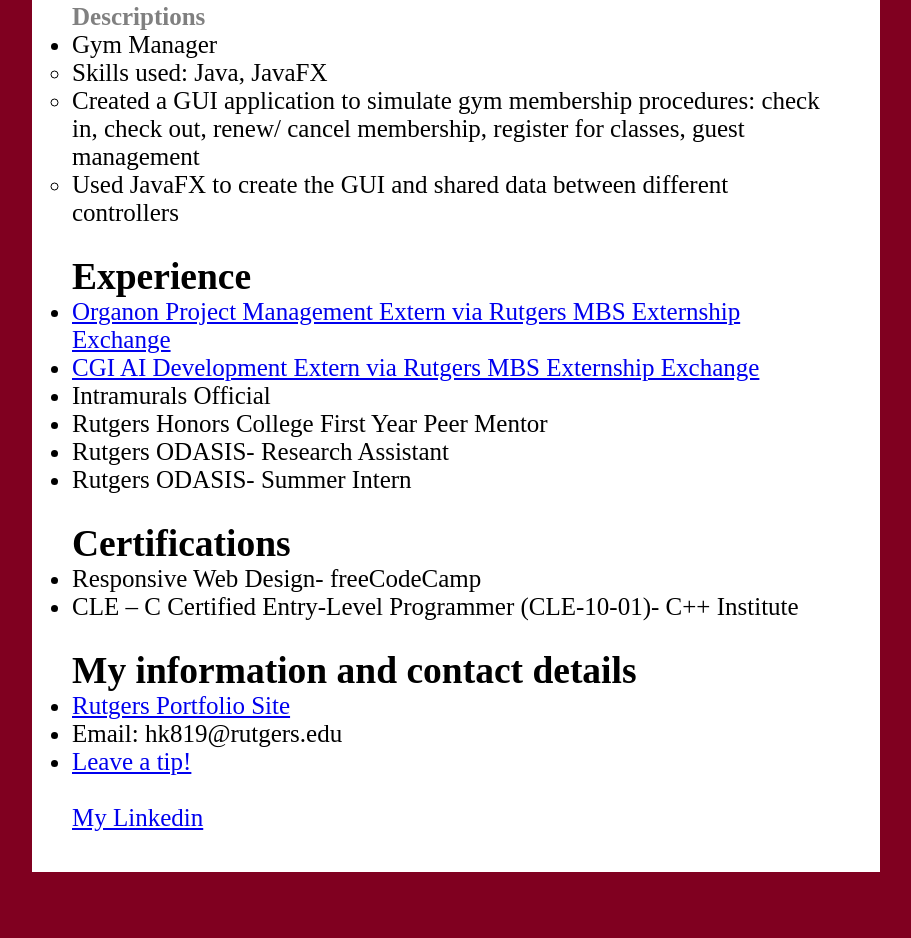
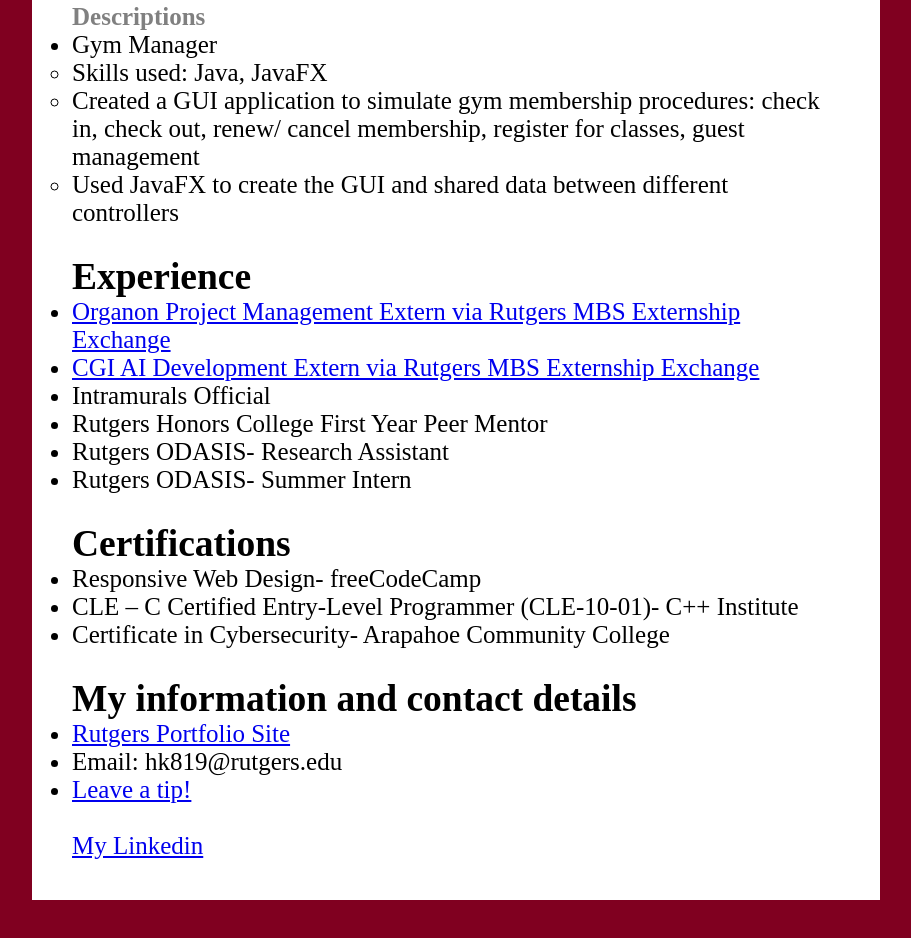
Before and after one commit to hkim41/hkim41.github.io, a plain HTML site: page index.html in a window 1280 px wide. Shown: the part 2191-3129 px from the top of the page, without its empty margins (184-1095 px from the left). Drawn offline with Linux system fonts and the light colour scheme.

Commit message:
Finished Cybersecurity Certification

```diff
--- a/index.html
+++ b/index.html
@@ -97,6 +97,7 @@
 	<ul>
 	  <li>Responsive Web Design- freeCodeCamp</li>
 	  <li>CLE – C Certified Entry-Level Programmer (CLE-10-01)- C++ Institute</li>
+	  <li>Certificate in Cybersecurity- Arapahoe Community College</li>
 	</ul>
   <br>
   </section>
```
Also changed, not shown: 2 other files.
